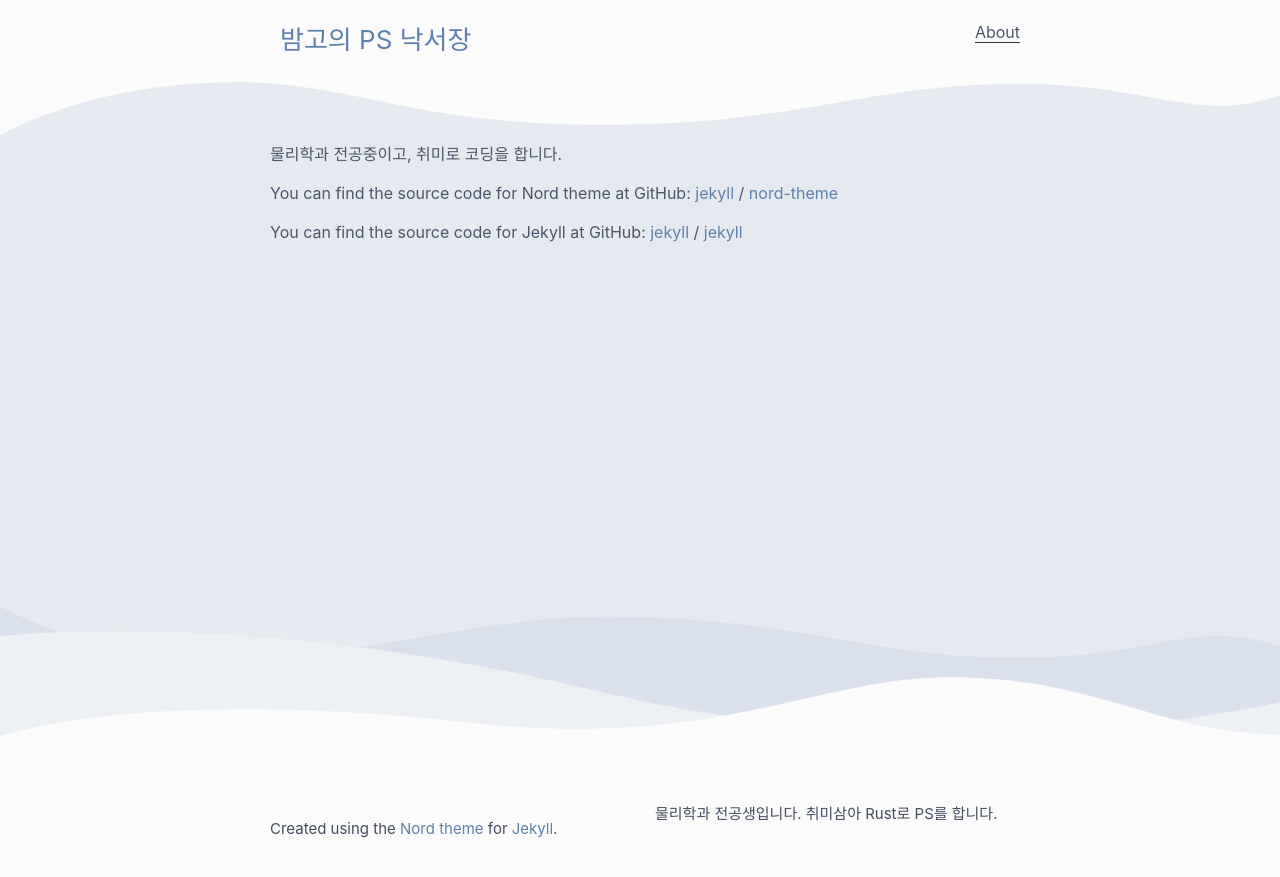
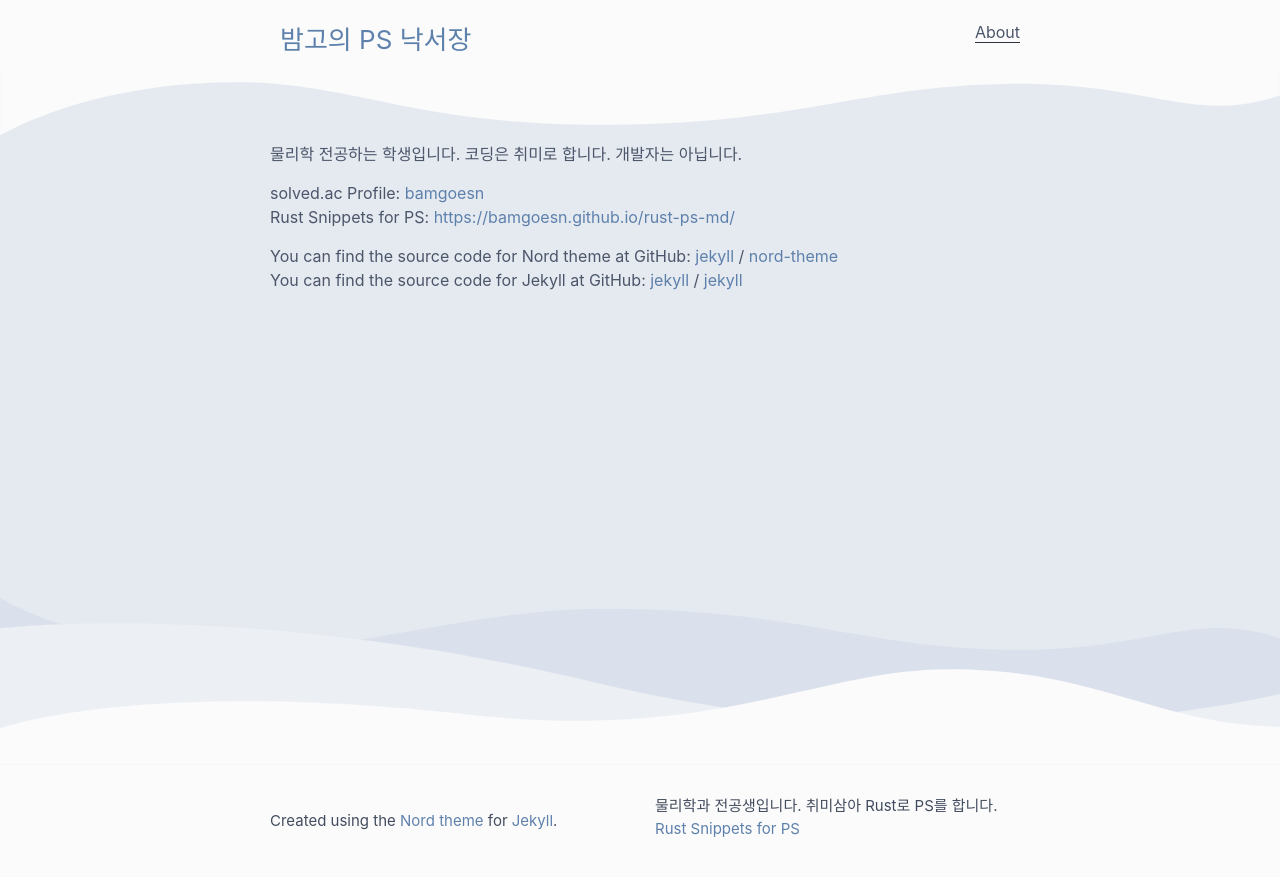
Before and after one commit to BamgoeSN/BamgoeSN.github.io, a Jekyll site: the page built from about.markdown, in a window 1280 px wide. Shown: the top 877 px of the page. Built offline with Jekyll 4.4.1, drawn with Linux system fonts in a browser that asks for light colours.

Commit message:
Change website descriptions

```diff
--- a/_includes/footer.html
+++ b/_includes/footer.html
@@ -14,7 +14,7 @@
         </div>
       </div>
       <div class="footer-col">
-        <p>{{ site.description | escape }}</p>
+        <p>{{ site.description | escape }} <a href="https://bamgoesn.github.io/rust-ps-md/">Rust Snippets for PS</a></p>
         {%- if site.author %}
         <ul class="contact-list">
           {% if site.author.name -%}
--- a/about.markdown
+++ b/about.markdown
@@ -4,12 +4,14 @@ title: About
 permalink: /about/
 ---
 
-물리학과 전공중이고, 취미로 코딩을 합니다.
+물리학 전공하는 학생입니다. 코딩은 취미로 합니다. 개발자는 아닙니다.
+
+solved.ac Profile: [bamgoesn](https://solved.ac/profile/bamgoesn) \
+Rust Snippets for PS: <https://bamgoesn.github.io/rust-ps-md/>
 
 You can find the source code for Nord theme at GitHub:
 [jekyll](https://www.nordtheme.com/) /
-[nord-theme](https://github.com/mkrisher/jekyll-nord-theme)
-
+[nord-theme](https://github.com/mkrisher/jekyll-nord-theme) \
 You can find the source code for Jekyll at GitHub:
 [jekyll][jekyll-organization] /
 [jekyll](https://github.com/jekyll/jekyll)
```
